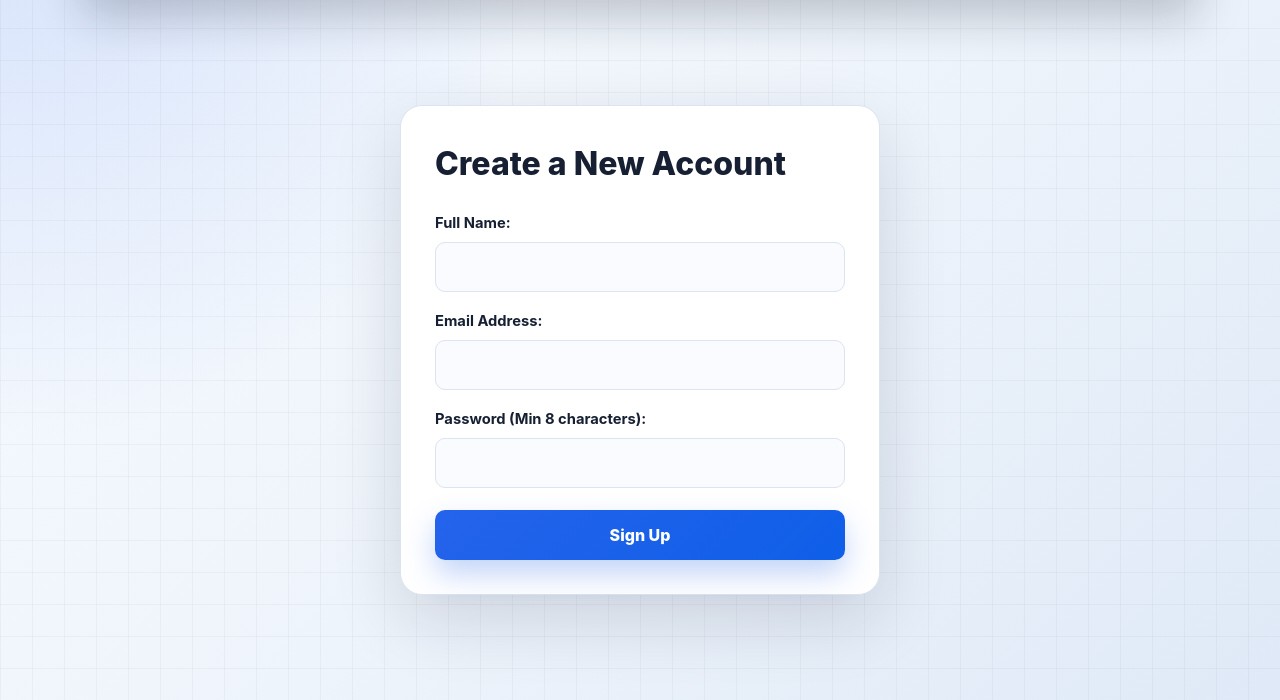
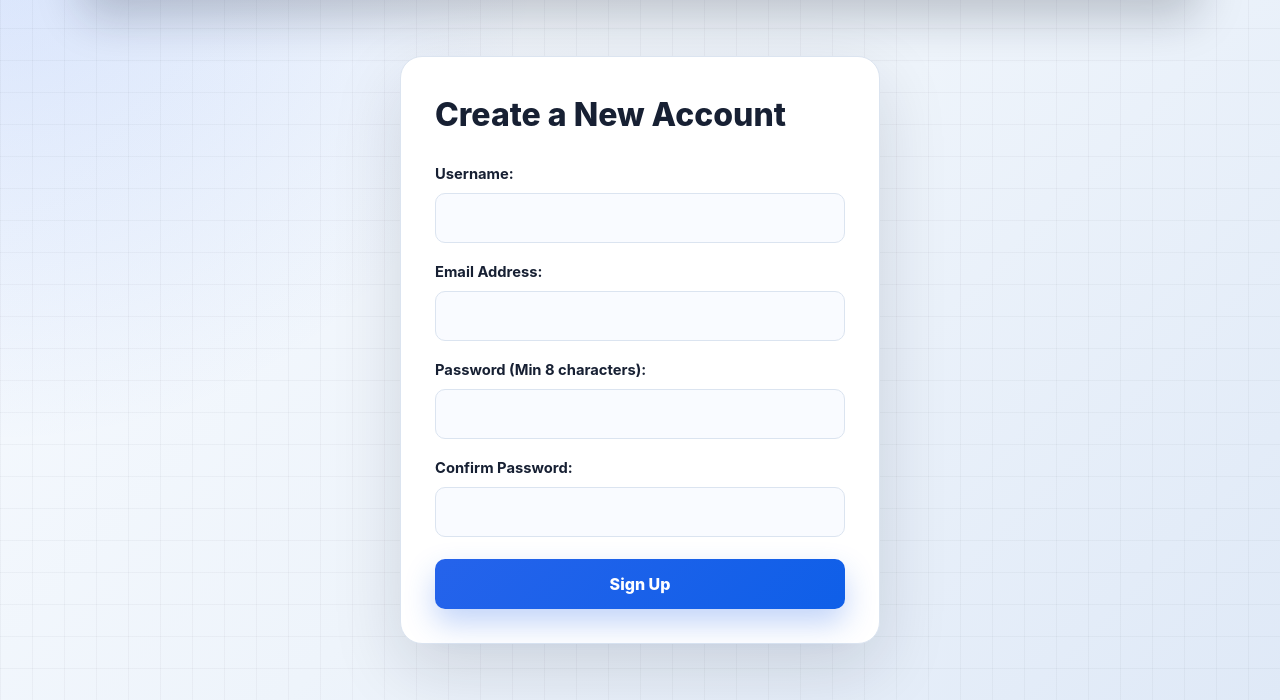
Before and after one commit to adhyanlho/softwarica-lost-found-system, a Flask app: page /auth/register in a window 1280 px wide. Shown: the part 100-800 px from the top of the page. Run offline with Flask 3, Linux system fonts and the light colour scheme.

Commit message:
Feat: Complete fully integrated user registration and login database pipeline

```diff
--- a/app/controller/authController.py
+++ /dev/null
@@ -1,15 +0,0 @@
-from flask import render_template, request
-
-
-def register():
-    if request.method == "POST":
-        return "POST request received"
-
-    return render_template("register.html")
-
-
-def login():
-    if request.method == "POST":
-        return "POST login received"
-
-    return render_template("login.html")
--- /dev/null
+++ b/app/controllers/authController.py
@@ -0,0 +1,78 @@
+from flask import flash, redirect, render_template, request, url_for
+from werkzeug.security import check_password_hash, generate_password_hash
+
+from app.database import get_connection
+
+
+def register():
+    if request.method == "POST":
+        username = request.form.get("username", "").strip()
+        email = request.form.get("email", "").strip()
+        password = request.form.get("password", "")
+        confirm_password = request.form.get("confirm_password", "")
+
+        if not username or not email or not password or not confirm_password:
+            flash("All fields are required.")
+            return render_template("register.html")
+
+        if password != confirm_password:
+            flash("Passwords do not match.")
+            return render_template("register.html")
+
+        password_hash = generate_password_hash(password)
+
+        connection = get_connection()
+        if connection is None:
+            flash("Database connection failed. Please try again.")
+            return render_template("register.html")
+
+        cursor = connection.cursor()
+        try:
+            cursor.execute(
+                "INSERT INTO users (username, email, password_hash) VALUES (%s, %s, %s)",
+                (username, email, password_hash),
+            )
+            connection.commit()
+        finally:
+            cursor.close()
+            connection.close()
+
+        flash("Registration successful. Please log in.")
+        return redirect(url_for("auth.login"))
+
+    return render_template("register.html")
+
+
+def login():
+    if request.method == "POST":
+        username = request.form.get("username", "").strip()
+        password = request.form.get("password", "")
+
+        if not username or not password:
+            flash("Username and password are required.")
+            return render_template("login.html")
+
+        connection = get_connection()
+        if connection is None:
+            flash("Database connection failed. Please try again.")
+            return render_template("login.html")
+
+        cursor = connection.cursor(dictionary=True)
+        try:
+            cursor.execute(
+                "SELECT * FROM users WHERE username = %s",
+                (username,),
+            )
+            user = cursor.fetchone()
+        finally:
+            cursor.close()
+            connection.close()
+
+        if user and check_password_hash(user["password_hash"], password):
+            flash("Login successful.")
+            return redirect(url_for("auth.login"))
+
+        flash("Invalid username or password.")
+        return render_template("login.html")
+
+    return render_template("login.html")
--- a/app/routes/auth.py
+++ b/app/routes/auth.py
@@ -5,12 +5,12 @@ auth_bp = Blueprint('auth', __name__)
 
 
 @auth_bp.route('/register', methods=['GET', 'POST'])
-def register_route():
-    from app.controller.authController import register
-    return register()
+def register():
+    from app.controllers.authController import register as register_controller
+    return register_controller()
 
 
 @auth_bp.route('/login', methods=['GET', 'POST'])
-def login_route():
-    from app.controller.authController import login
-    return login()
+def login():
+    from app.controllers.authController import login as login_controller
+    return login_controller()
--- a/app/templates/layout.html
+++ b/app/templates/layout.html
@@ -11,8 +11,8 @@
     <header>
         <h2>Softwarica Lost & Found Portal</h2>
         <nav>
-            <a href="{{ url_for('auth.login_route') }}">Login</a> |
-            <a href="{{ url_for('auth.register_route') }}">Register</a>
+            <a href="{{ url_for('auth.login') }}">Login</a> |
+            <a href="{{ url_for('auth.register') }}">Register</a>
         </nav>
     </header>
     <hr>
--- a/app/templates/register.html
+++ b/app/templates/register.html
@@ -15,10 +15,10 @@
         {% endif %}
     {% endwith %}
 
-    <form method="POST" action="{{ url_for('auth.register_route') }}">
+    <form method="POST" action="{{ url_for('auth.register') }}">
         <div>
-            <label>Full Name:</label>
-            <input type="text" name="fullname" required>
+            <label>Username:</label>
+            <input type="text" name="username" required>
         </div>
         <br>
         <div>
@@ -31,6 +31,11 @@
             <input type="password" name="password" required>
         </div>
         <br>
+        <div>
+            <label>Confirm Password:</label>
+            <input type="password" name="confirm_password" required>
+        </div>
+        <br>
         <button type="submit">Sign Up</button>
     </form>
 {% endblock %}
```
Also changed, not shown: app/templates/login.html (+4 -4 lines), database/schema.sql (+16 -0 lines).
